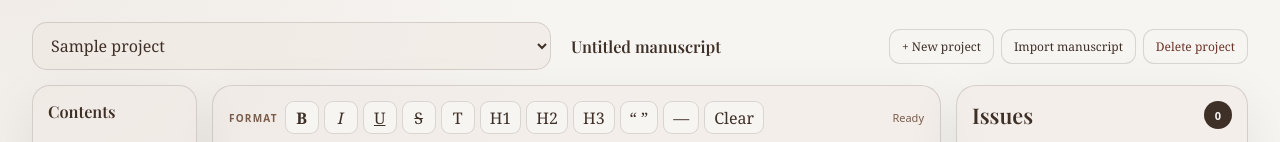
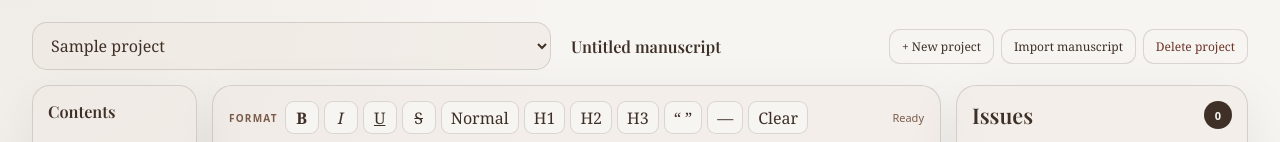
Before and after one commit to ozturksamira/manuscript_editor_web, a Flask app: a page that uses templates/editor.html in a window 1280 px wide. Shown: the part 73-215 px from the top of the page. Run offline with Flask 3, Linux system fonts and the light colour scheme; the visitor is signed in with stand-in values (Sample User, id 1); tables that the repository leaves empty hold one stand-in row (values such as "Sample post"); data that the repository does not hold is empty; some libraries are stand-ins or nearby versions; some web fonts are replaced.

Commit message:
Label the normal text formatting control clearly

```diff
--- a/templates/editor.html
+++ b/templates/editor.html
@@ -85,7 +85,7 @@ button,input,select{font:inherit}button{cursor:pointer}a{color:inherit}
           <button class="tool" type="button" onclick="format('italic')" title="Italic"><em>I</em></button>
           <button class="tool" type="button" onclick="format('underline')" title="Underline"><u>U</u></button>
           <button class="tool" type="button" onclick="format('strikeThrough')" title="Strikethrough"><s>S</s></button>
-          <button class="tool" type="button" onclick="formatBlock('p')" title="Normal text">T</button>
+          <button class="tool" type="button" onclick="formatBlock('p')" title="Normal text">Normal</button>
           <button class="tool" type="button" onclick="formatBlock('h1')" title="Heading 1">H1</button>
           <button class="tool" type="button" onclick="formatBlock('h2')" title="Heading 2">H2</button>
           <button class="tool" type="button" onclick="formatBlock('h3')" title="Heading 3">H3</button>
```
